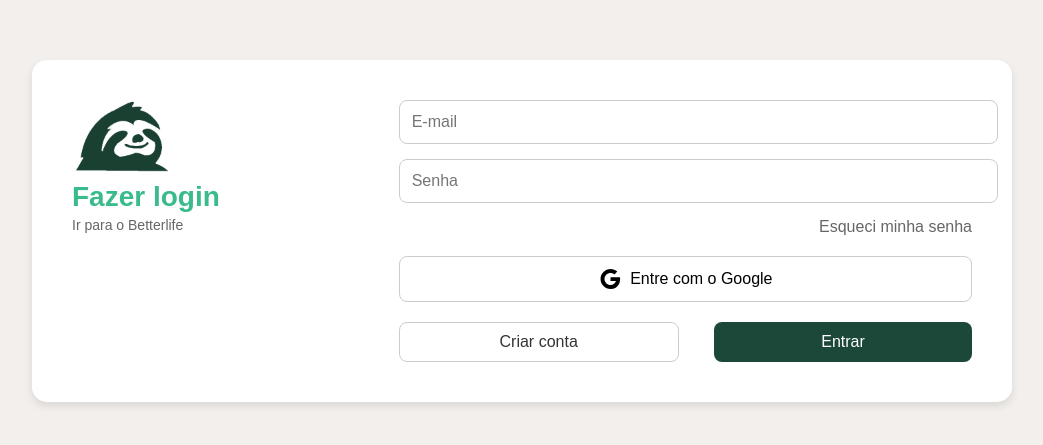
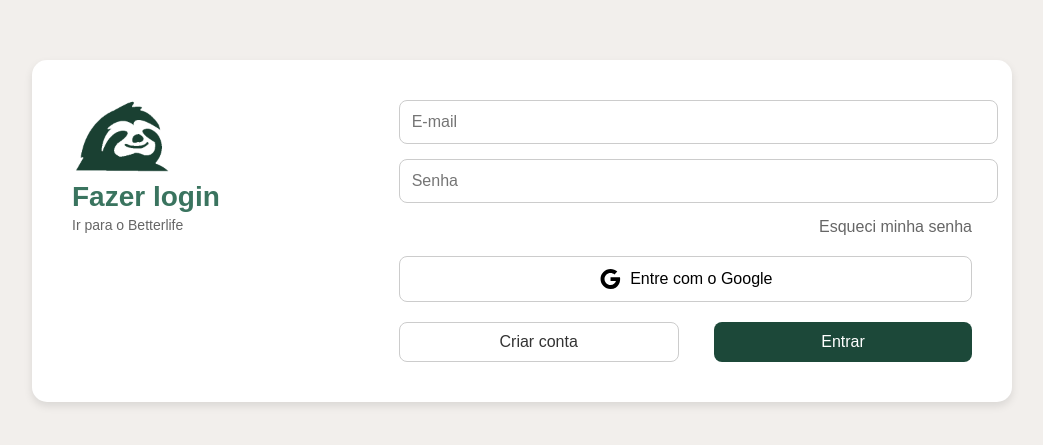
Before and after one commit to Projeto-Des-SW/betterlife-web, a React (Create React App) app: page /login in a window 1280 px wide. Shown: the part 169-614 px from the top of the page, without its empty margins (118-1161 px from the left). Built offline with nearby package versions, Linux system fonts and the light colour scheme.

Commit message:
trocado cor da fonte de texto

```diff
--- a/src/Pages/TelaPrincipal/TelaPrincipal.module.css
+++ b/src/Pages/TelaPrincipal/TelaPrincipal.module.css
@@ -1,7 +1,7 @@
 
 :root {
   --background-color: #F1EDEB;
-  --text-color: #39bb8b;
+  --text-color: #3A745F;
   --container-bg: #ffffff;
   --box-shadow: rgba(0, 0, 0, 0.034) 0px 4px 12px;
 }
```
